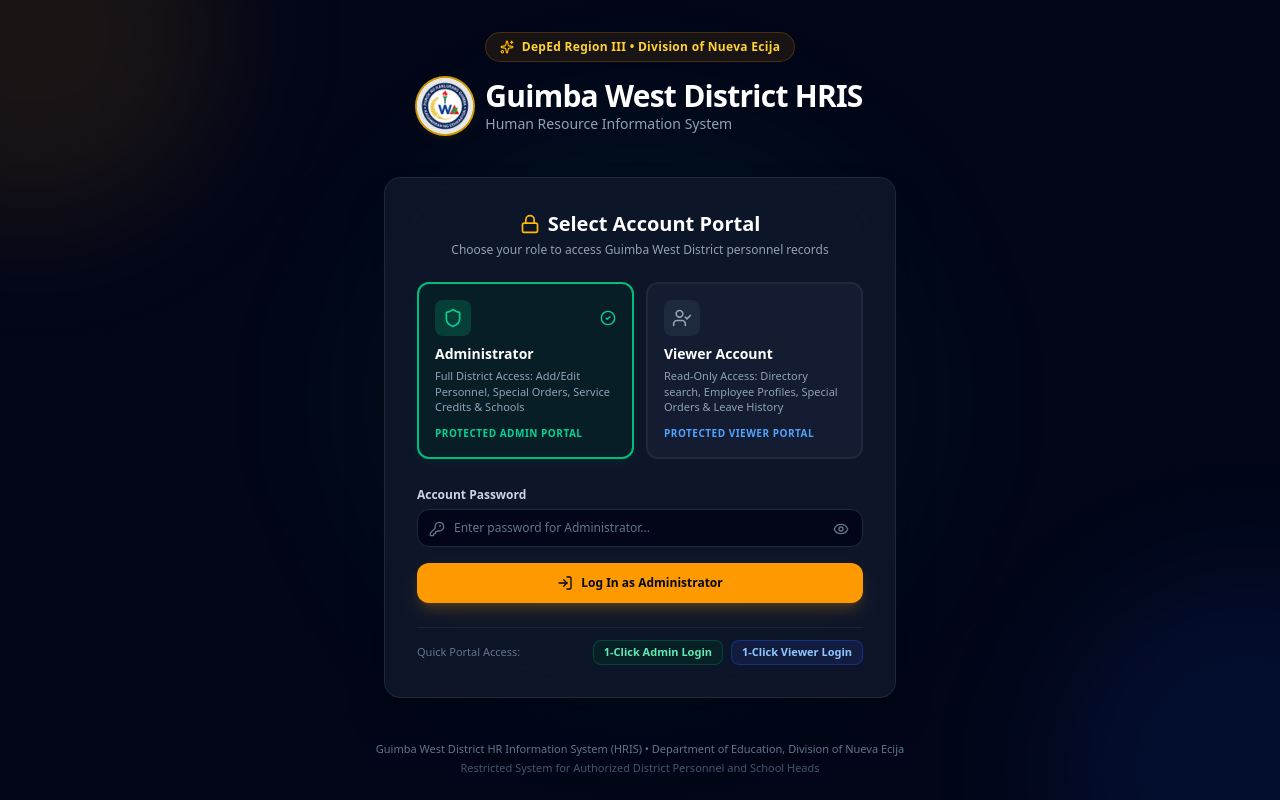
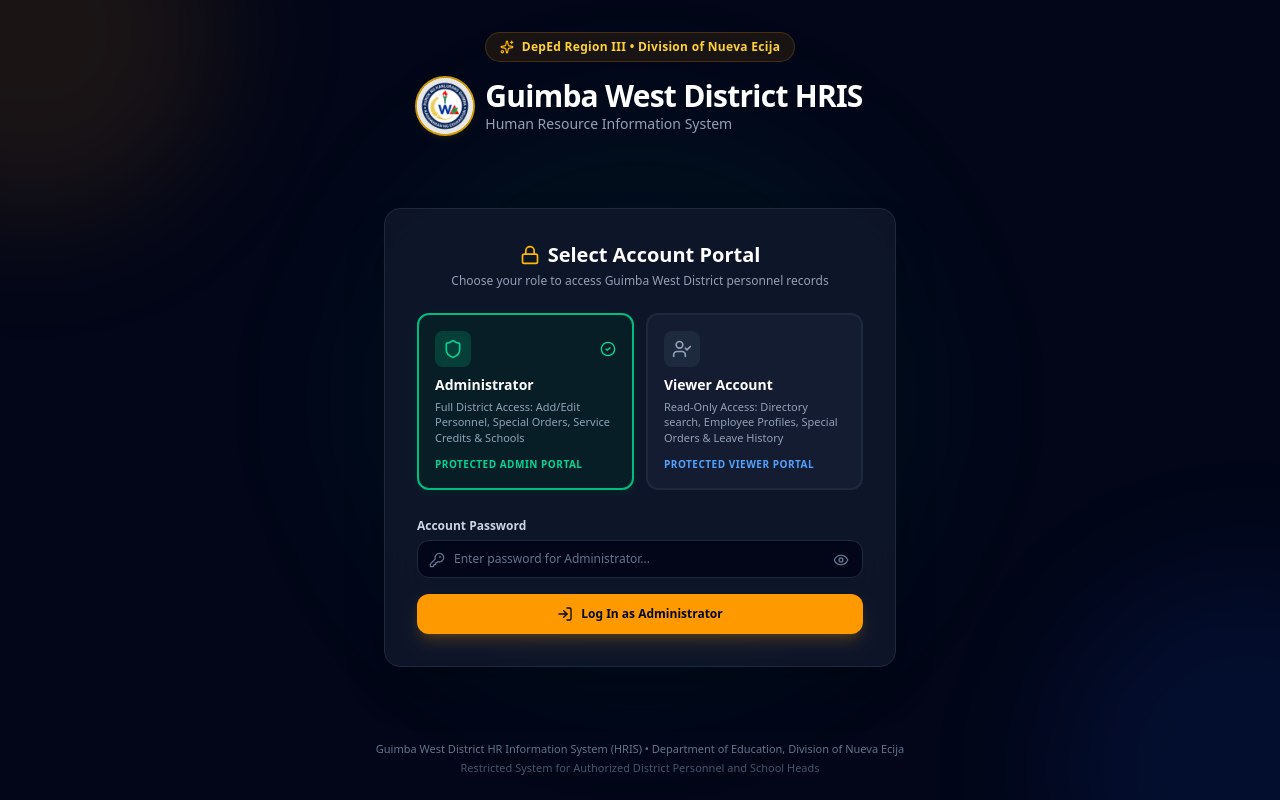
Before and after one commit to jeffreyarlantico/GWD-HR, a React (Vite) app: page / in a window 1280 px wide. Built offline with nearby package versions, Linux system fonts and the light colour scheme.

Commit message:
refactor: remove quick login shortcuts from UI
Decommissioned the 1-click admin and viewer login shortcuts to enforce standard authentication flow and improve security.

```diff
--- a/src/components/auth/LoginPage.tsx
+++ b/src/components/auth/LoginPage.tsx
@@ -47,18 +47,6 @@
     setIsLoading(true);
     setTimeout(() => {
       login(selectedRole);
-      setIsLoading(false);
-    }, 300);
-  };
-
-  const handleQuickLogin = (role: Role) => {
-    const pwd = role === 'ADMIN' ? ADMIN_PASSWORD : VIEWER_PASSWORD;
-    setSelectedRole(role);
-    setPassword(pwd);
-    setError('');
-    setIsLoading(true);
-    setTimeout(() => {
-      login(role);
       setIsLoading(false);
     }, 300);
   };
@@ -221,27 +209,6 @@
             </button>
           </form>
 
-          {/* Quick Direct Sign-In Shortcuts */}
-          <div className="pt-3 border-t border-slate-800/80 flex flex-col sm:flex-row items-center justify-between gap-2 text-xs text-slate-400">
-            <span className="text-[11px] text-slate-500">Quick Portal Access:</span>
-            <div className="flex items-center gap-2">
-              <button
-                type="button"
-                onClick={() => handleQuickLogin('ADMIN')}
-                className="px-2.5 py-1 bg-emerald-950/50 hover:bg-emerald-900/60 text-emerald-300 border border-emerald-800/60 rounded-lg text-[11px] font-semibold transition"
-              >
-                1-Click Admin Login
-              </button>
-              <button
-                type="button"
-                onClick={() => handleQuickLogin('VIEW_ONLY')}
-                className="px-2.5 py-1 bg-blue-950/50 hover:bg-blue-900/60 text-blue-300 border border-blue-800/60 rounded-lg text-[11px] font-semibold transition"
-              >
-                1-Click Viewer Login
-              </button>
-            </div>
-          </div>
-
         </div>
       </main>
 
```
